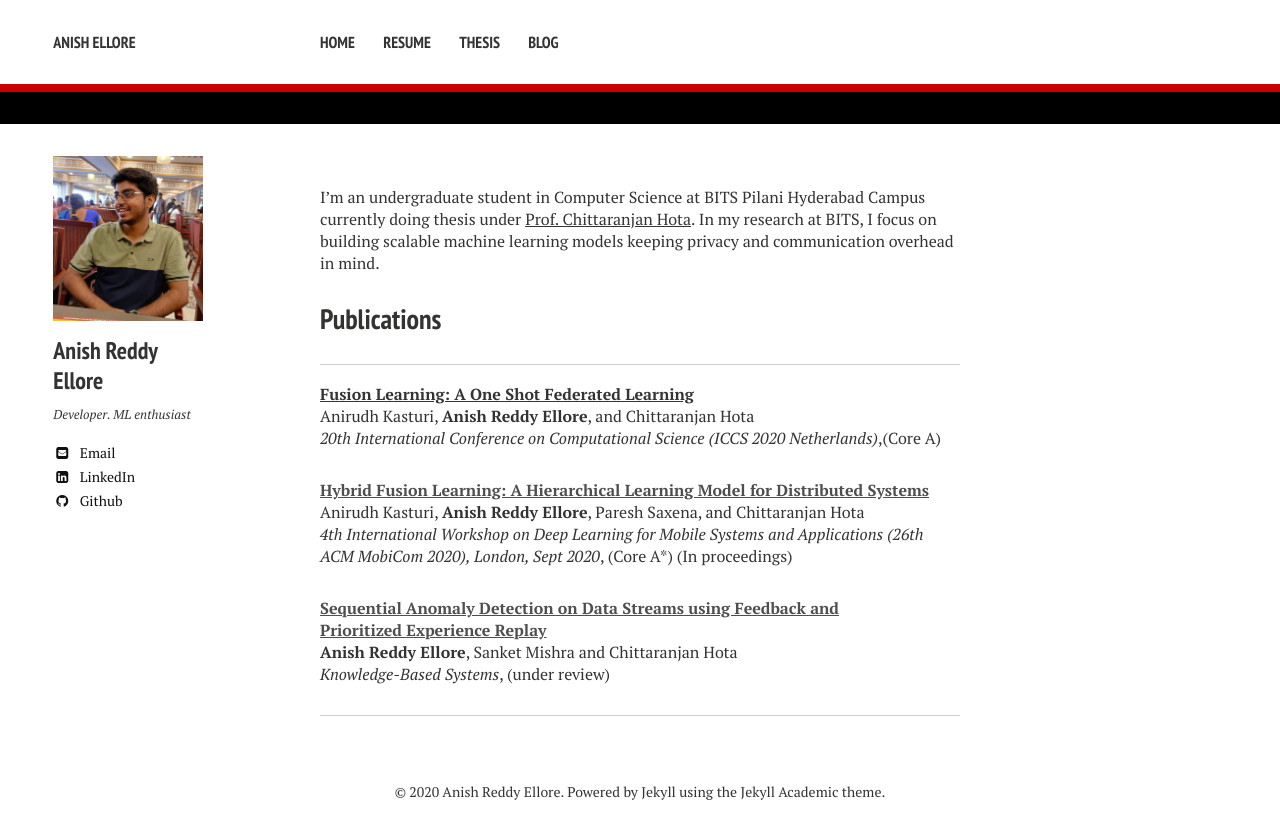
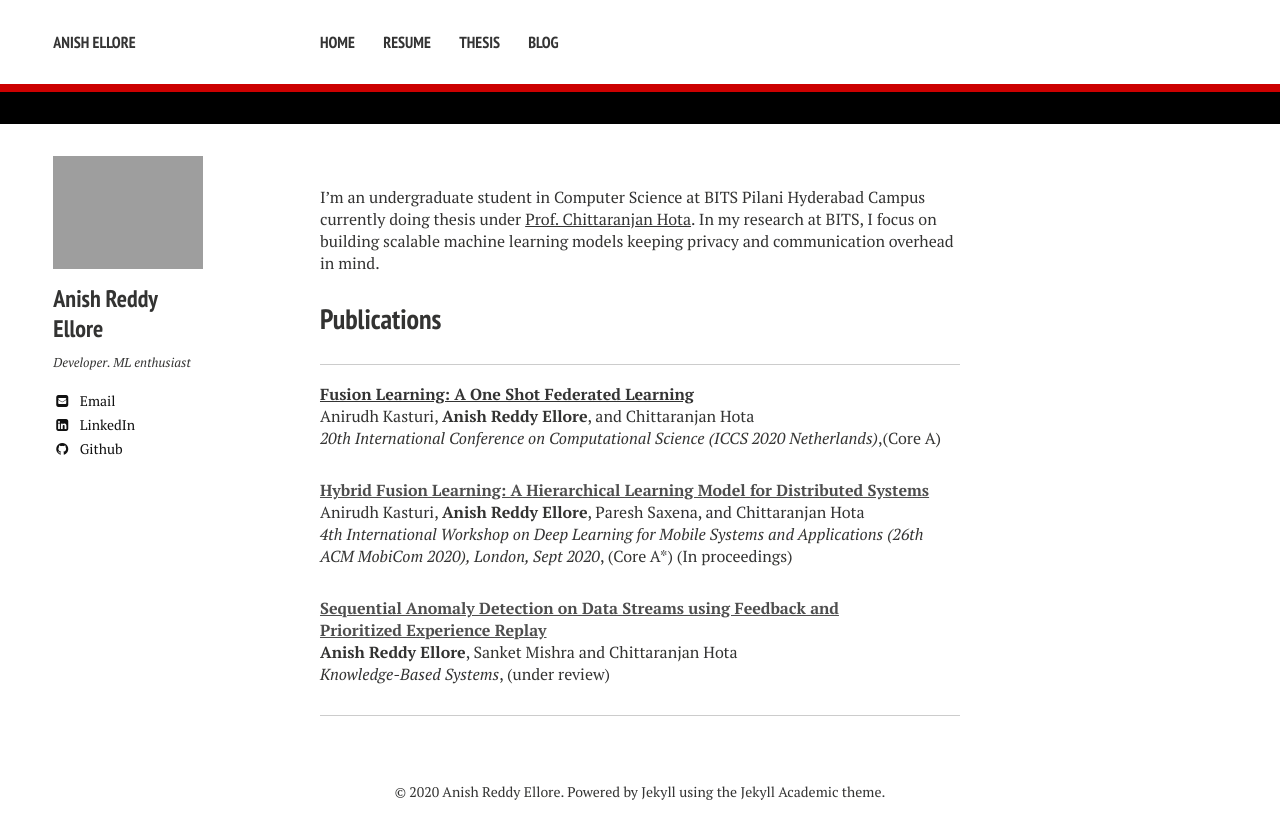
Before and after one commit to AnishEllore/anishellore.github.io, a Jekyll site: the page built from index.md, in a window 1280 px wide. Shown: the top 839 px of the page. Built offline with Jekyll 4.4.1, drawn with Linux system fonts in a browser that asks for light colours; nearby versions of some CDN libraries.

Commit message:
Update _config.yml

```diff
--- a/_config.yml
+++ b/_config.yml
@@ -7,7 +7,7 @@ logo: # filename of a logo image that has been placed into your images directory
 # Enter the following platform usernames if you would like for them to appear on your site.
 owner:
   name: Anish Reddy Ellore
-  avatar: me4.jpg
+  avatar: me4.jp2
   bio: "Developer. ML enthusiast"
   email: anishreddy.ellore@gmail.com
   # Do not include the @ symbol in your Twitter username
```
